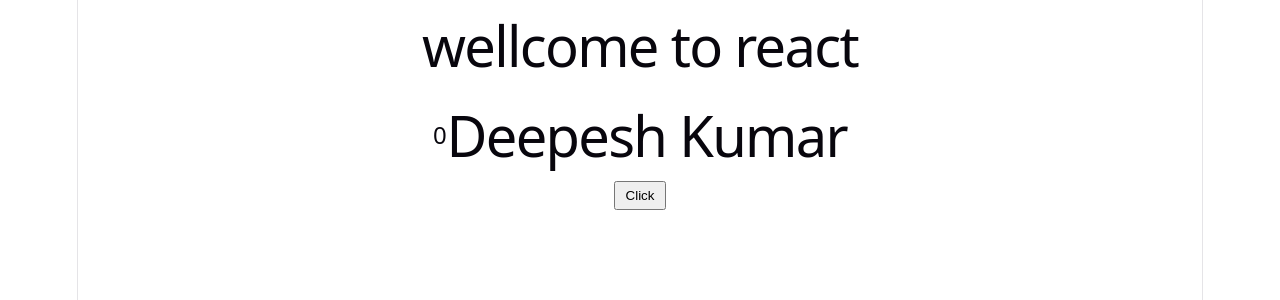
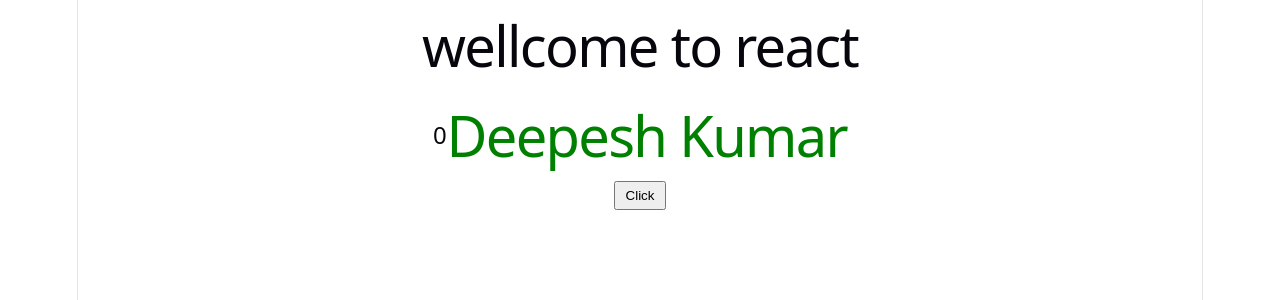
Before and after one commit to Deepesh5830/git_aws_practice, a React (Vite) app: page / in a window 1280 px wide. Shown: the top 300 px of the page. Built offline with nearby package versions, Linux system fonts and the light colour scheme.

Commit message:
update app.js code

```diff
--- a/src/App.jsx
+++ b/src/App.jsx
@@ -12,7 +12,7 @@
   <h1>wellcome to react</h1>
   <div style={{ display:"flex" , justifyContent:"center" , alignItems:"center"}}>
     <h2 style={{ margin: 0 }}>{count}</h2>
-    <h1>Deepesh Kumar</h1>
+    <h1 style={{color:'green'}}>Deepesh Kumar</h1>
     </div>
   <button onClick={() => setCount((count) => count + 1)} style={{padding:"5px 10px 5px 10px"  }}>Click</button>
 </div>
```
